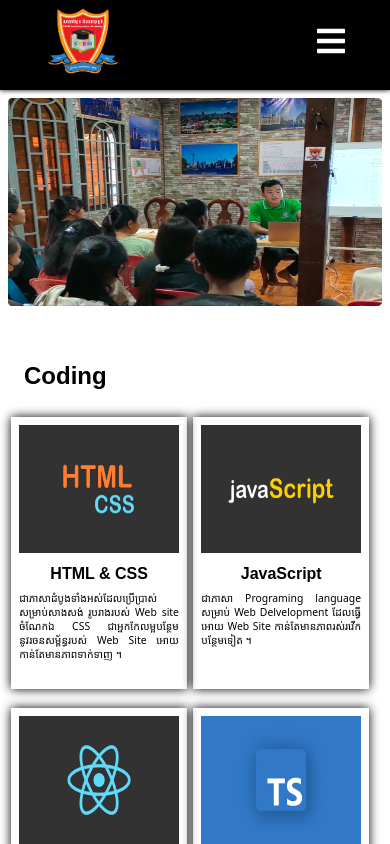
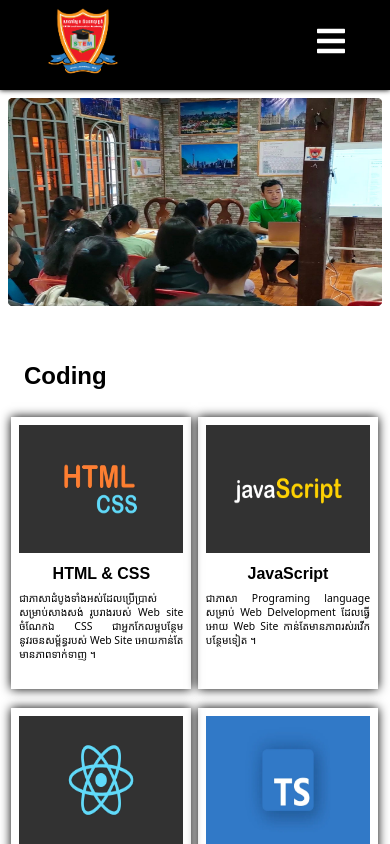
Before and after one commit to ChroengPing/TestOne, a React (Create React App) app: page /Course in a window 390 px wide. Shown: the top 844 px of the page. Built offline with nearby package versions, Linux system fonts and the light colour scheme; a web font is replaced by a local one.

Commit message:
CoursResponesiveWidth

```diff
--- a/src/Component/Course/Course.css
+++ b/src/Component/Course/Course.css
@@ -61,7 +61,7 @@
   }
   .courseBox {
     height: 17rem;
-    width: 47%;
+    width: 48.2%;
     margin: 0.2rem;
     margin-bottom: 1rem;
     overflow: hidden;
```
